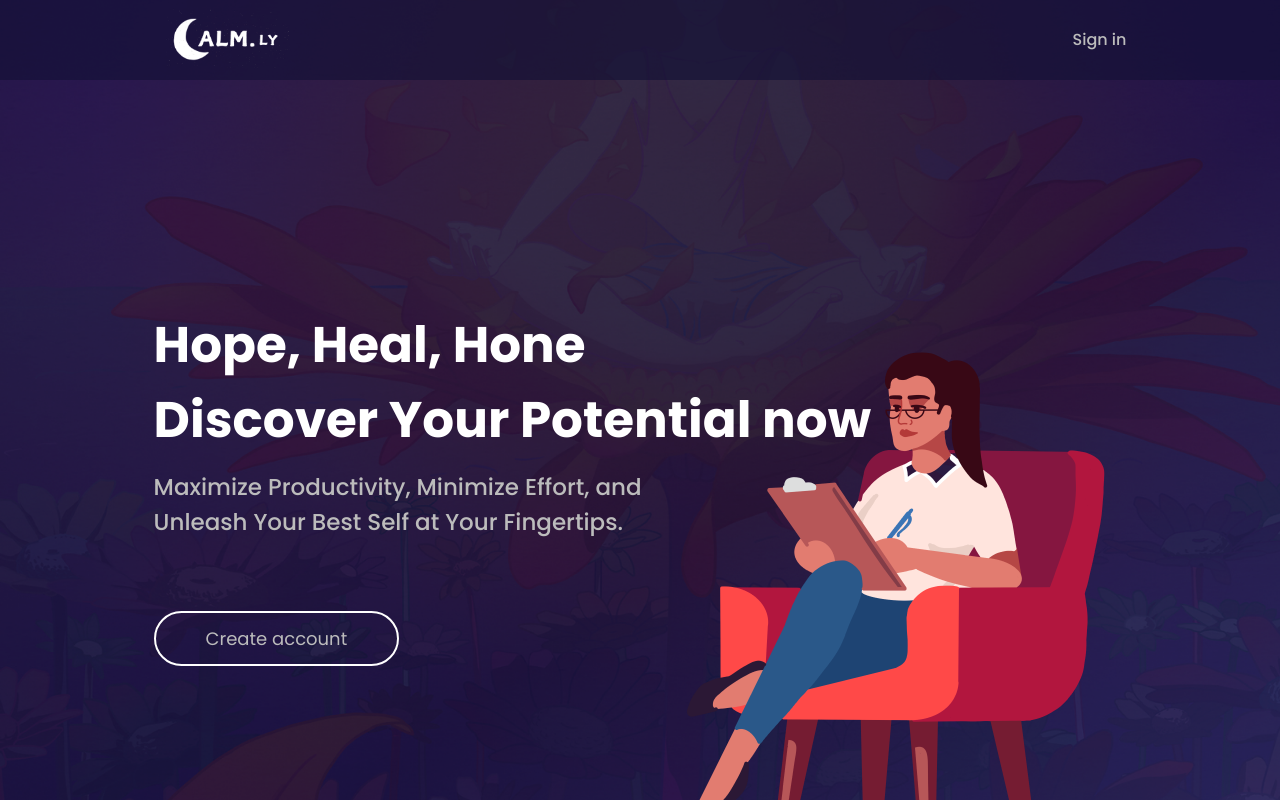
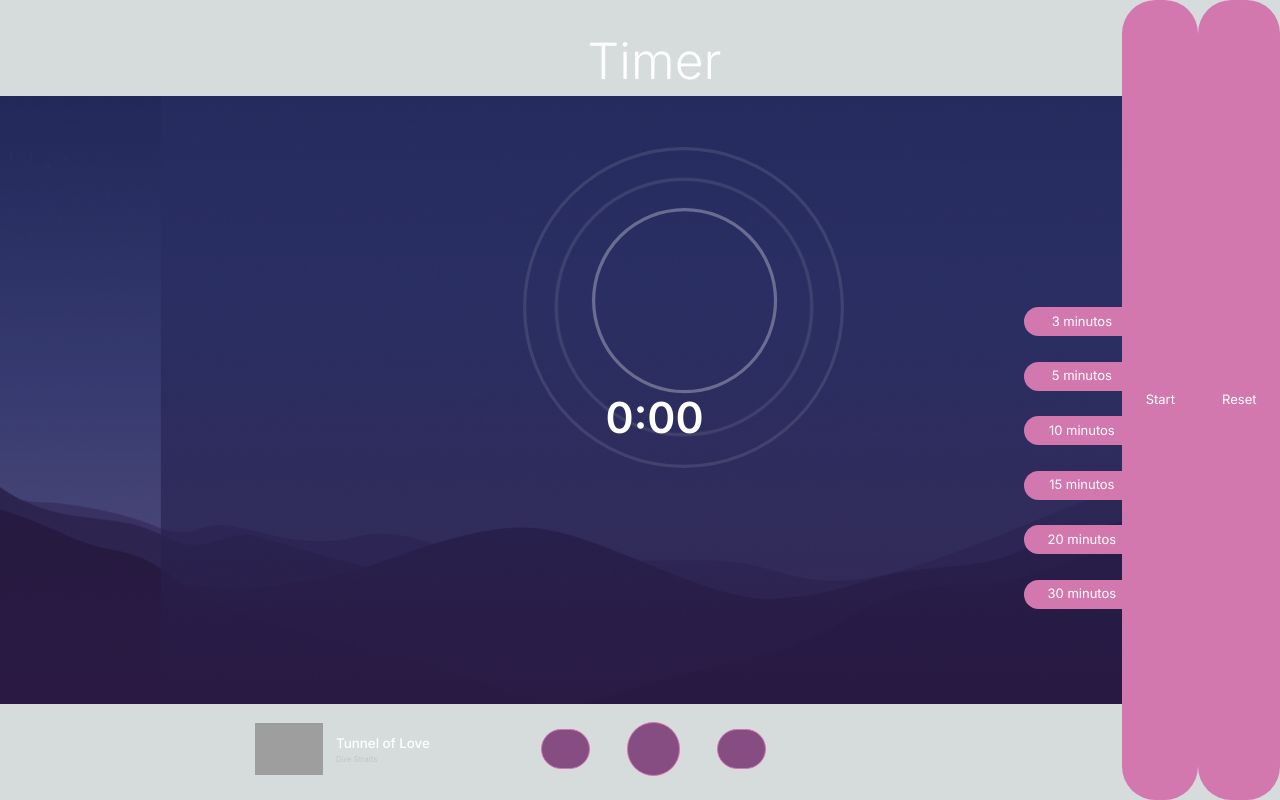
Before and after one commit to Josuzin/calmly, a Next.js app: page / in a window 1280 px wide. Built offline with nearby package versions, Linux system fonts and the light colour scheme; grey boxes are pictures that could not be loaded; a web font is replaced by a local one.

Commit message:
timer page QUASE estilizado mas falta a sidebar, quando ponho a sidebar, o timer deixa de funcionar por alguma razao

```diff
--- a/components/Timer.jsx
+++ b/components/Timer.jsx
@@ -1,5 +1,7 @@
 'use client';
 import React, { useState, useEffect } from "react";
+import styles from "/styles/Timer.css";
+import SideBar from "./SideBar";
 
 export default function Timer() {
   const [seconds, setSeconds] = useState(0);
@@ -43,21 +45,71 @@ export default function Timer() {
 
   return (
     <div>
-      <h1>Timer: {Math.floor(seconds / 60)}:{String(seconds % 60).padStart(2, '0')}</h1>
+      <div class="timer-animation-1"></div>
+      <div class="timer-animation-2"></div>
+      <div class="timer-animation-3"></div>
+      <div class="timer-para-flex">
 
+        <nav class="timer-navbar-box"></nav>
+        <section class="timer-content-box">
+
+          <div className="timer-h1-box"><h1>Timer</h1>
+          </div>
+          <div class="timer-animation-box">
+            <div class="timer-counting">
+              <div class="timer-number-box">
+                <span className="timer-number">{Math.floor(seconds / 60)}:{String(seconds % 60).padStart(2, '0')}</span>
+              </div>
+            </div>
+          </div>
+          <div class="timer-music-section-box">
+            <div class="timer-music-img-box">
+              <div class="timer-music-photo-box">
+                <img src="timer-music-cover.png" alt="music cover" class="timer-cover-size" />
+              </div>
+              <div class="timer-music-title-box">
+                <div class="timer-music-flex-box">
+                  <h2 class="timer-music-title">Tunnel of Love</h2>
+                  <h3 class="timer-author-box">Dire Straits</h3>
+                </div>
+              </div>
+            </div>
+            <div class="timer-play-btn-box">
+              <div class="timer-replay-box">
+                <button class="timer-btn-replay">
+                  <i class="fa-solid fa-rotate-right"></i>
+                </button>
+              </div>
+              <div class="timer-play-box">
+                <button class="timer-btn-play">
+                  <i class="fa-solid fa-pause"></i>
+                </button>
+              </div>
+              <div class="timer-pause-box">
+                <button class="timer-btn-pause">
+                  <i class="fa-solid fa-square"></i>
+                </button>
+              </div>
+            </div>
+            <div class="timer-empty"></div>
+          </div>
+        </section>
         {!isRunning && (
           <div className="time-selection">
-          <button onClick={() => handleSelectTime(3)}>3 minutos</button>
-          <button onClick={() => handleSelectTime(5)}>5 minutos</button>
-          <button onClick={() => handleSelectTime(10)}>10 minutos</button>
-          <button onClick={() => handleSelectTime(15)}>15 minutos</button>
-          <button onClick={() => handleSelectTime(20)}>20 minutos</button>
-          <button onClick={() => handleSelectTime(30)}>30 minutos</button>
+            <button onClick={() => handleSelectTime(3)} className="timer-btn-3">3 minutos</button>
+            <button onClick={() => handleSelectTime(5)} className="timer-btn-">5 minutos</button>
+            <button onClick={() => handleSelectTime(10)} className="timer-btn-10">10 minutos</button>
+            <button onClick={() => handleSelectTime(15)} className="timer-btn-15">15 minutos</button>
+            <button onClick={() => handleSelectTime(20)} className="timer-btn-20">20 minutos</button>
+            <button onClick={() => handleSelectTime(30)} className="timer-btn-30">30 minutos</button>
           </div>
         )}
 
         <button onClick={handleStartPause}>{isRunning ? "Pause" : "Start"}</button>
         <button onClick={handleReset}>Reset</button>
       </div>
+
+
+    </div>
   );
 }
--- a/src/app/page.js
+++ b/src/app/page.js
@@ -3,6 +3,7 @@ import LoginForm from "../../pages/loginform";
 import SideBar from "../../components/SideBar";
 import HomePage from "../../components/HomePage";
 import MeditationPage from "../../components/MeditationPage";
+import Timer from "../../components/Timer";
 import Chatbox from "../../components/Chatbox";
 import Timers from "../../pages/timer";
 import FirstPage from "../../components/FirstPage";
@@ -10,6 +11,6 @@ import FirstPage from "../../components/FirstPage";
 
 export default function Home() {
   return (
-    <FirstPage/>
+    <Timer/>
   );
 }
--- /dev/null
+++ b/styles/Timer.css
@@ -0,0 +1,209 @@
+* {
+  margin: 0;
+  padding: 0;
+  box-sizing: border-box;
+}
+
+body {
+  font-family: "poppins", sans-serif;
+  background-image: url("/images/fundo.png");
+  background-size: 100% auto;
+  background-repeat: no-repeat;
+  background-position: center;
+  color: #fff;
+}
+
+.timer-para-flex {
+  display: flex;
+  margin-left: 5vw;
+}
+
+.timer-navbar-box {
+  width: 12.5vw;
+}
+
+.timer-title {
+  font-size: 2.5vw;
+  font-weight: 500;
+}
+
+.timer-number {
+  font-size: 3.333vw;
+  font-weight: 600;
+}
+
+.timer-music-title {
+  font-size: 1.042vw;
+  font-weight: 500;
+}
+
+.timer-author-box {
+  font-size: 0.625vw;
+  color: #c5c5c5;
+  font-weight: 400;
+}
+
+.timer-content-box {
+  width: 100%;
+  display: flex;
+  flex-direction: column;
+  align-items: center;
+  justify-content: space-between;
+  min-height: 100vh;
+  padding-top: 2%;
+  padding-bottom: 2%;
+}
+
+.timer-animation-1,
+.timer-animation-2,
+.timer-animation-3 {
+  position: absolute;
+  animation: pulse 4s infinite;
+}
+
+@keyframes pulse {
+
+  0%,
+  100% {
+    transform: scale(1);
+  }
+
+  50% {
+    transform: scale(0.8);
+  }
+}
+
+.timer-animation-1 {
+  height: 31vw;
+  width: 31vw;
+  border: 0.313vw solid white;
+  opacity: 0.1;
+  border-radius: 18.229vw;
+  top: 8.5vw;
+  left: 37.9vw;
+}
+
+.timer-animation-2 {
+  height: 25vw;
+  width: 25vw;
+  border: 0.313vw solid white;
+  opacity: 0.1;
+  border-radius: 13.802vw;
+  top: 11.5vw;
+  left: 40.9vw;
+}
+
+.timer-animation-3 {
+  height: 17.917vw;
+  width: 17.917vw;
+  border: 0.313vw solid white;
+  opacity: 0.3;
+  border-radius: 8.958vw;
+  top: 14.5vw;
+  left: 44.5vw;
+}
+
+.timer-music-section-box {
+  display: flex;
+}
+
+.timer-music-section-box {
+  display: grid;
+  grid-template-columns: repeat(3, 20.833vw);
+}
+
+.timer-replay-box,
+.timer-play-box,
+.timer-pause-box {
+  width: 33%;
+}
+
+.timer-play-btn-box {
+  display: flex;
+}
+
+.timer-btn-replay,
+.timer-btn-pause {
+  width: 3.125vw;
+  height: 3.125vw;
+  cursor: pointer;
+  border-radius: 3.073vw;
+  border: 0.104vw solid #d278ae;
+  background-color: #864d82;
+}
+
+.timer-btn-play {
+  width: 4.167vw;
+  height: 4.167vw;
+  border-radius: 2.604vw;
+  border: 0.104vw solid #d278ae;
+  background-color: #864d82;
+  cursor: pointer;
+}
+
+.timer-replay-box {
+  display: flex;
+  justify-content: center;
+  align-items: center;
+}
+
+.timer-play-box {
+  display: flex;
+  justify-content: center;
+  align-items: center;
+}
+
+.timer-pause-box {
+  display: flex;
+  justify-content: center;
+  align-items: center;
+}
+
+.fa-pause {
+  font-size: 2.083vw;
+  color: #fff;
+}
+
+.fa-square {
+  font-size: 1.042vw;
+  color: #fff;
+}
+
+.fa-rotate-right {
+  font-size: 1.042vw;
+  color: #fff;
+}
+
+.timer-music-img-box {
+  display: flex;
+  justify-content: flex-start;
+  align-items: center;
+  gap: 1vw;
+}
+
+
+.timer-cover-size {
+  width: 5.365vw;
+}
+
+.timer-navbar-box {
+  background:none;
+}
+
+.time-selection {
+  position: absolute;
+  top: 24vw;
+  left: 80vw;
+  display: flex;
+  flex-direction: column;
+  gap: 2vw;
+}
+
+.timer-btn-style {
+  width: 4vw;
+  height: 4vw;
+  border-radius: 2vw;
+  border: 0.104vw solid #d278ae;
+  background-color: #864d82;
+  cursor: pointer;
+}
```
Also changed, not shown: public/images/timer-music-cover.png (added). Lines whose indentation alone changed are shown as unchanged.
